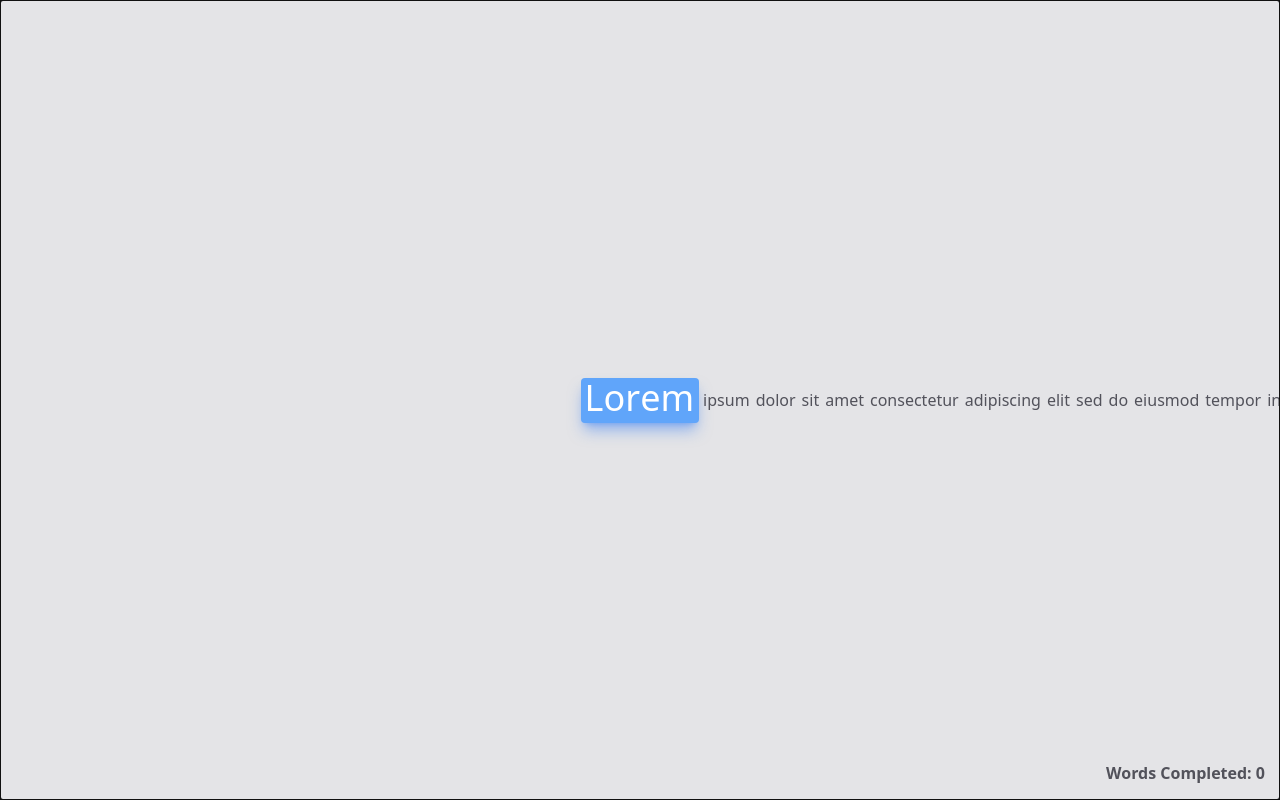
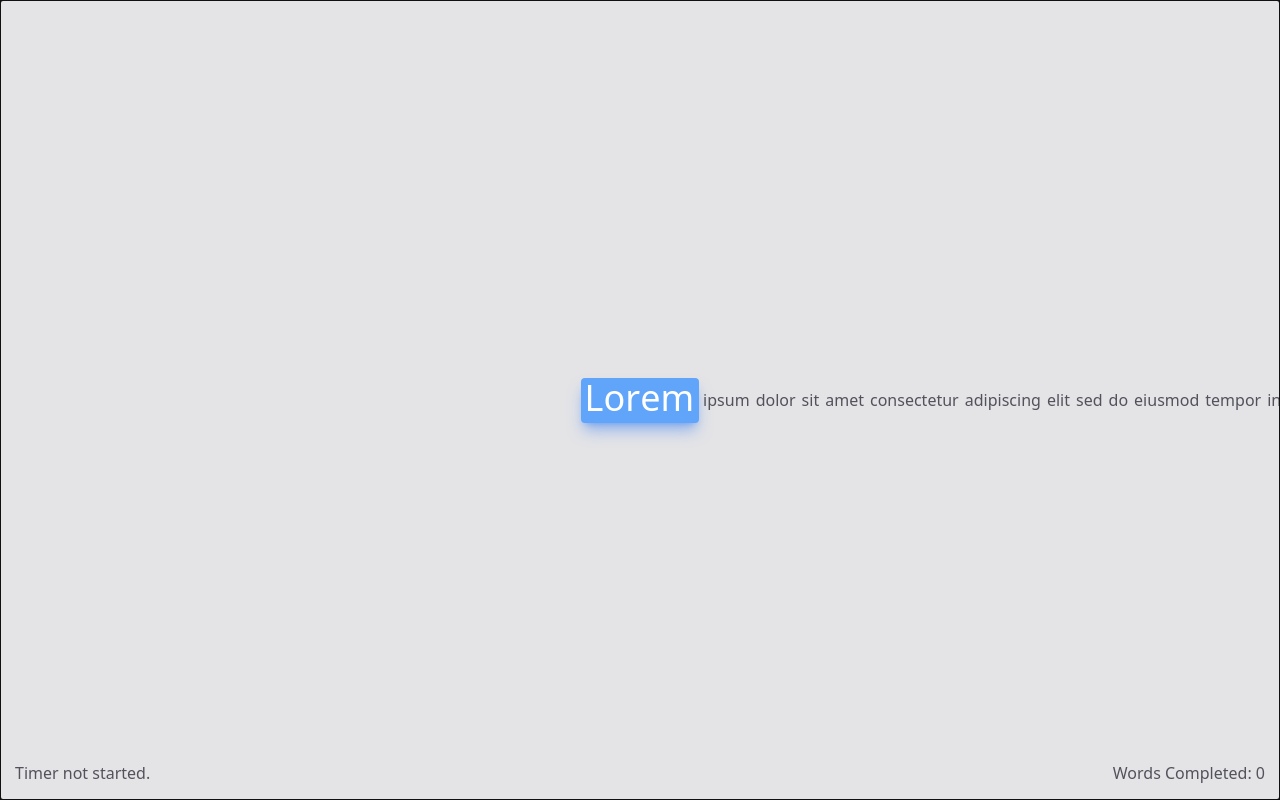
Before and after one commit to michaelclement/typing-test, a React (Create React App) app: page / in a window 1280 px wide. Built offline with nearby package versions, Linux system fonts and the light colour scheme.

Commit message:
added timer component

```diff
--- a/src/App.js
+++ b/src/App.js
@@ -2,14 +2,19 @@ import React from "react";
 import { useEffect, useRef, useState } from "react";
 import Header from './components/HeaderComponent';
 import TextLineComponent from './components/TextLineComponent';
+import TimerComponent from "./components/TimerComponent";
 
 import words from './assets/lipsum.json';
 
 function App() {
+  // Typing progress state
   const [currentWord, setCurrentWord] = useState(0);
   const [currentLetter, setCurrentLetter] = useState(0);
   const [isSpace, setIsSpace] = useState(false);
   const [badKey, setBadKey] = useState('');
+  // Timer state
+  const [timer, setTimer] = useState(false);
+  const [seconds, setSeconds] = useState(0);
 
   const container = useRef();
 
@@ -25,6 +30,11 @@ function App() {
   function handleKeyDown(event) {
     // TODO: handle backspace?
     let nextLetterIndex = currentLetter + 1;
+
+    // if it's our first keypress, start timer
+    if (currentWord == 0 && currentLetter == 0) {
+      setTimer(true);
+    }
 
     setBadKey('');
 
@@ -62,8 +72,6 @@ function App() {
         isSpace={isSpace}>
       </TextLineComponent>
 
-      <h1 className='absolute bottom-[15px] right-[15px] text-zinc-600 font-bold'>Words Completed: {currentWord}</h1>
-
       {/* if user presses a key that's not the current letter, tell them */}
       <div className='absolute top-[57%] left-[calc(50%-25px)] w-[50px] h-[50px]'>
         {(badKey != '' ?
@@ -73,6 +81,11 @@ function App() {
           : '')}
       </div>
 
+      <div className='flex justify-between align-center content-center absolute bottom-[15px] w-[calc(100%-30px)] mx-[15px]'>
+        <TimerComponent isActive={timer} seconds={seconds} setSeconds={setSeconds}></TimerComponent>
+        <h1 className='text-zinc-600'>Words Completed: {currentWord}</h1>
+      </div>
+
     </div>
   );
 }
--- /dev/null
+++ b/src/components/TimerComponent.jsx
@@ -0,0 +1,23 @@
+import { React, useState, useEffect } from "react";
+
+export default function TimerComponent(props) {
+  useEffect(() => {
+    let interval = null;
+    if (props.isActive) {
+      interval = setInterval(() => {
+        props.setSeconds(props.seconds + 1);
+      }, 1000);
+    } else if (!props.isActive && props.seconds !== 0) {
+      clearInterval(interval);
+    }
+    return () => clearInterval(interval);
+  }, [props.isActive, props.seconds]);
+
+  return (
+    <div className='text-zinc-600'>
+      {(props.isActive ?
+        <p>Elapsed time: <span>{props.seconds}</span></p>
+        : 'Timer not started.')}
+    </div>
+  );
+}
```
